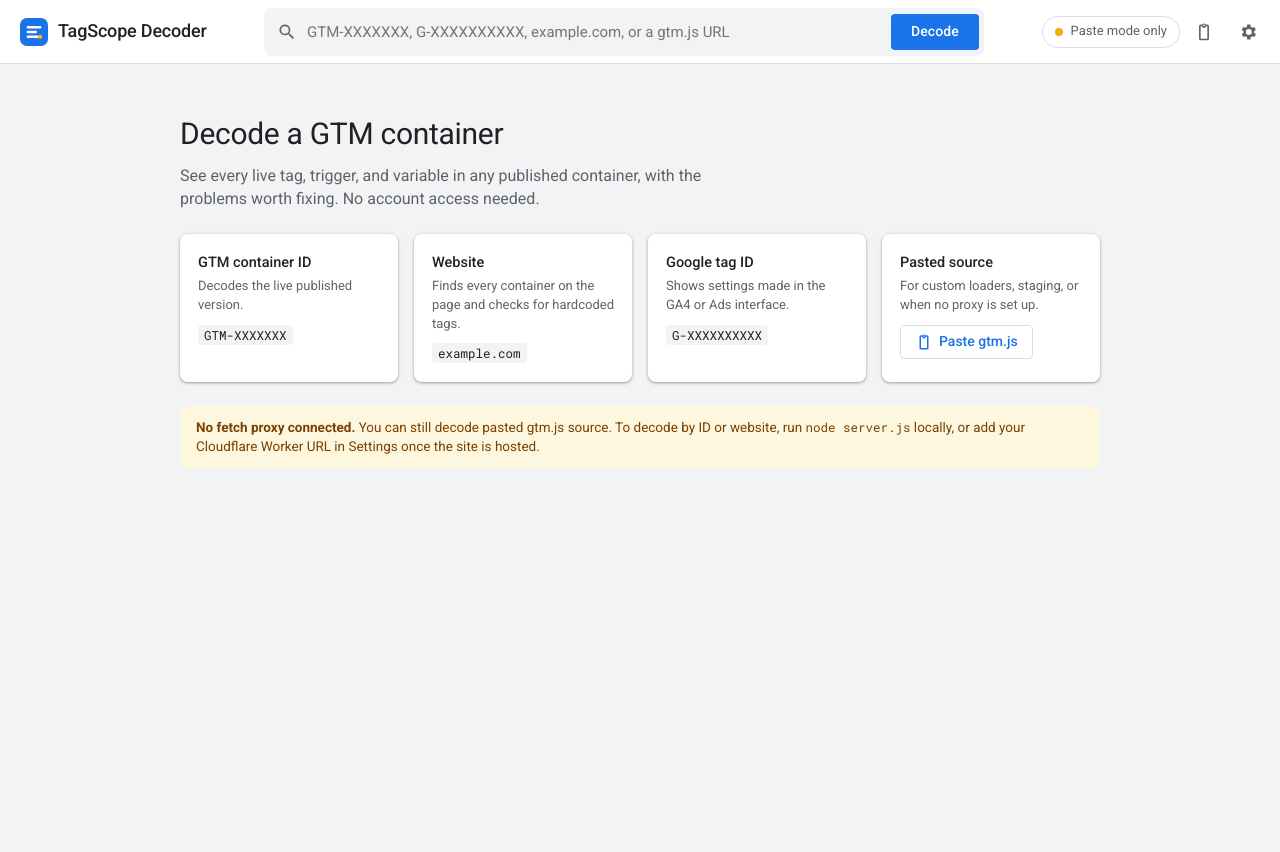
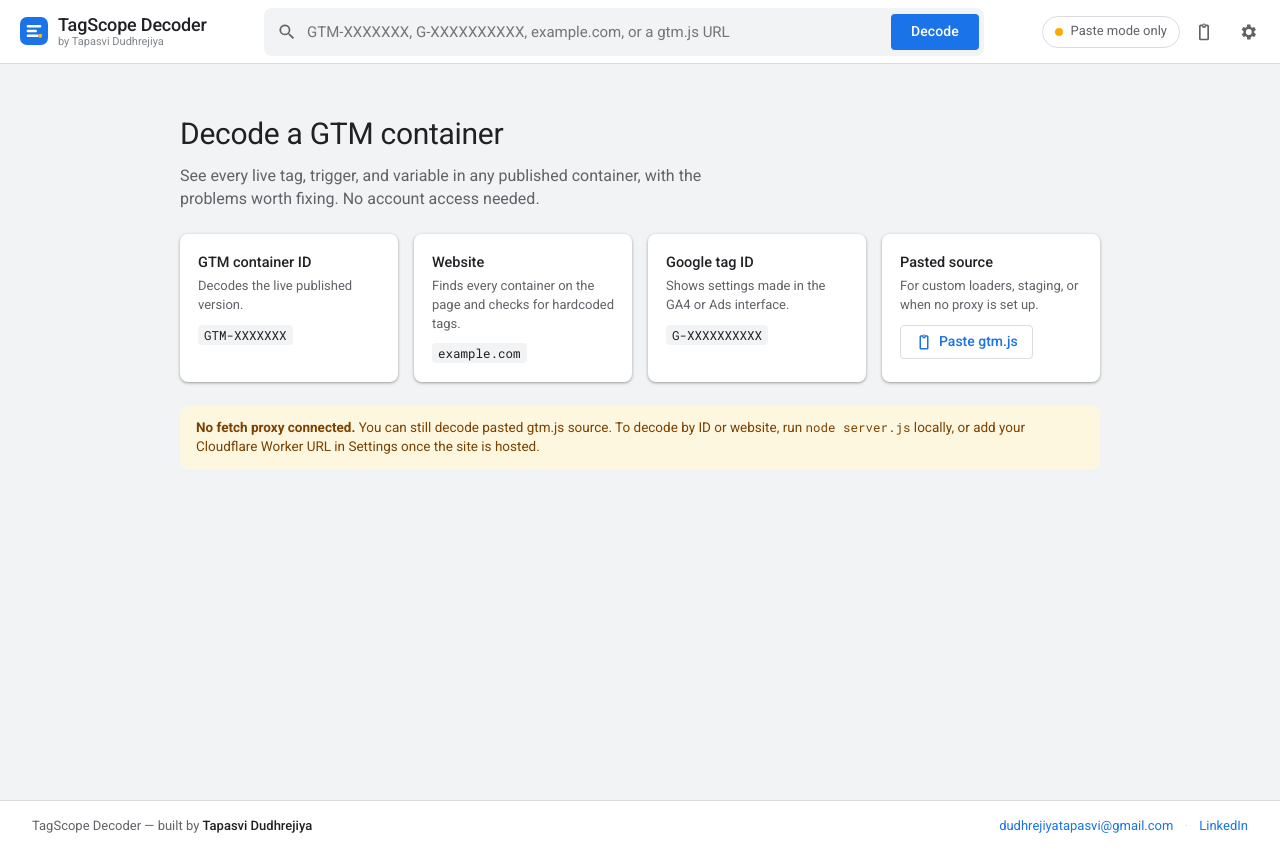
Before and after one commit to tappu001/tagscope-decoder, a website: page index.html in a window 1280 px wide. Before the commit the page ends 800 px from the top, so only its background shows below. Drawn offline with Linux system fonts and the light colour scheme; no server answers.

Commit message:
Update index.html

```diff
--- a/index.html
+++ b/index.html
@@ -3,7 +3,8 @@
 <head>
   <meta charset="utf-8">
   <meta name="viewport" content="width=device-width, initial-scale=1">
-  <title>TagScope Decoder</title>
+  <title>TagScope Decoder — by Tapasvi Dudhrejiya</title>
+  <meta name="author" content="Tapasvi Dudhrejiya">
   <meta name="description" content="Decode any published Google Tag Manager container into readable tags, triggers, and variables, with audit findings.">
   <link rel="icon" href="favicon.svg" type="image/svg+xml">
   <link rel="preconnect" href="https://fonts.googleapis.com">
@@ -15,7 +16,10 @@
   <header class="appbar">
     <a class="brand" href="./" aria-label="TagScope Decoder home">
       <img src="favicon.svg" alt="" width="28" height="28">
-      <span class="brand-name">TagScope Decoder</span>
+      <span class="brand-text">
+        <span class="brand-name">TagScope Decoder</span>
+        <span class="brand-by">by Tapasvi Dudhrejiya</span>
+      </span>
     </a>
     <form id="decodeForm" class="searchbar" autocomplete="off" role="search">
       <label for="q" class="sr-only">GTM ID, Google tag ID, website, or gtm.js URL</label>
@@ -101,6 +105,15 @@
 
   <div id="report" class="report" aria-hidden="true"></div>
 
+  <footer class="site-footer">
+    <span>TagScope Decoder — built by <strong>Tapasvi Dudhrejiya</strong></span>
+    <span class="foot-links">
+      <a href="mailto:dudhrejiyatapasvi@gmail.com">dudhrejiyatapasvi@gmail.com</a>
+      <span class="foot-sep">·</span>
+      <a href="https://www.linkedin.com/in/tapasvi-dudhrejiya/" target="_blank" rel="noopener">LinkedIn</a>
+    </span>
+  </footer>
+
   <script src="js/config.js"></script>
   <script src="js/core/catalog.js"></script>
   <script src="js/core/parser.js"></script>
```
